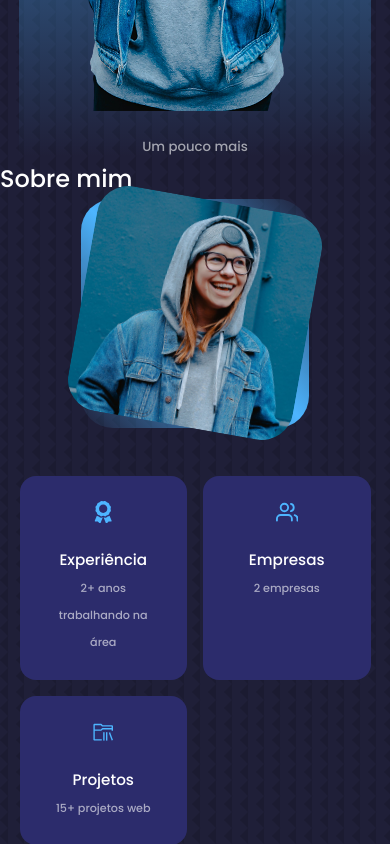
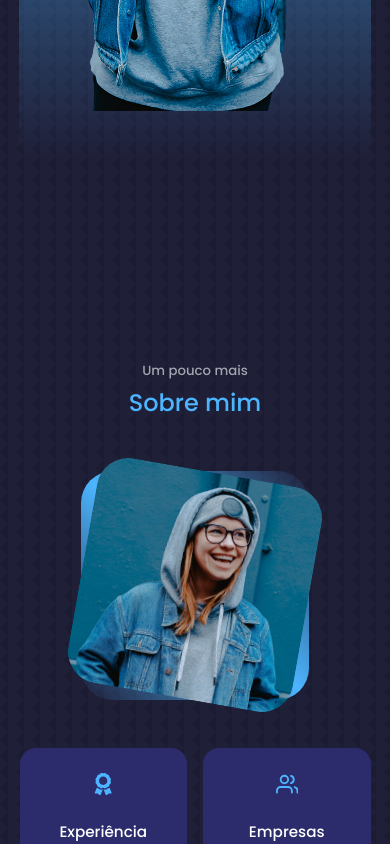
Before and after one commit to rafavmaciel/Portifolio, a React (Create React App) app: page / in a window 390 px wide. Shown: the part 900-1744 px from the top of the page. Built offline with nearby package versions, Linux system fonts and the light colour scheme.

Commit message:
ajustando a margem da sessão

```diff
--- a/src/index.css
+++ b/src/index.css
@@ -54,17 +54,17 @@ h1,h2,h3,h4,h5 {
 }
 
 section{
-  margin-top: 8rem;
+  margin-top: 20rem;
   height: 100vh;
 }
 
-section > h2, section >h5 {
+section > h1, section >h5 {
   text-align: center;
   color: var(--color-light);
 
 }
 
-section > h2 {
+section > h1 {
   color: var(--color-primary);
   margin-bottom: 3rem;
 }
@@ -119,7 +119,7 @@ img {
   }
 
   section {
-    margin-top: 6rem;
+    margin-top: 20rem;
   }
 
 }
```
